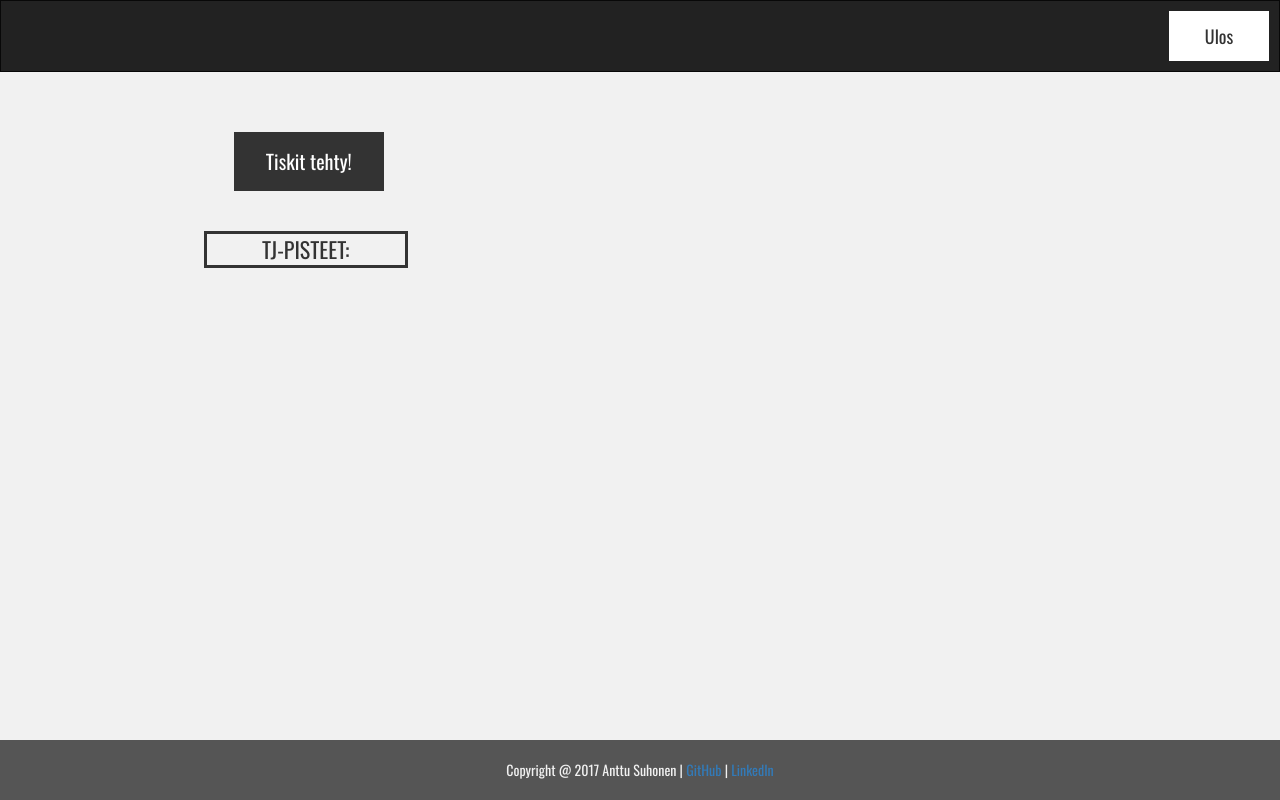
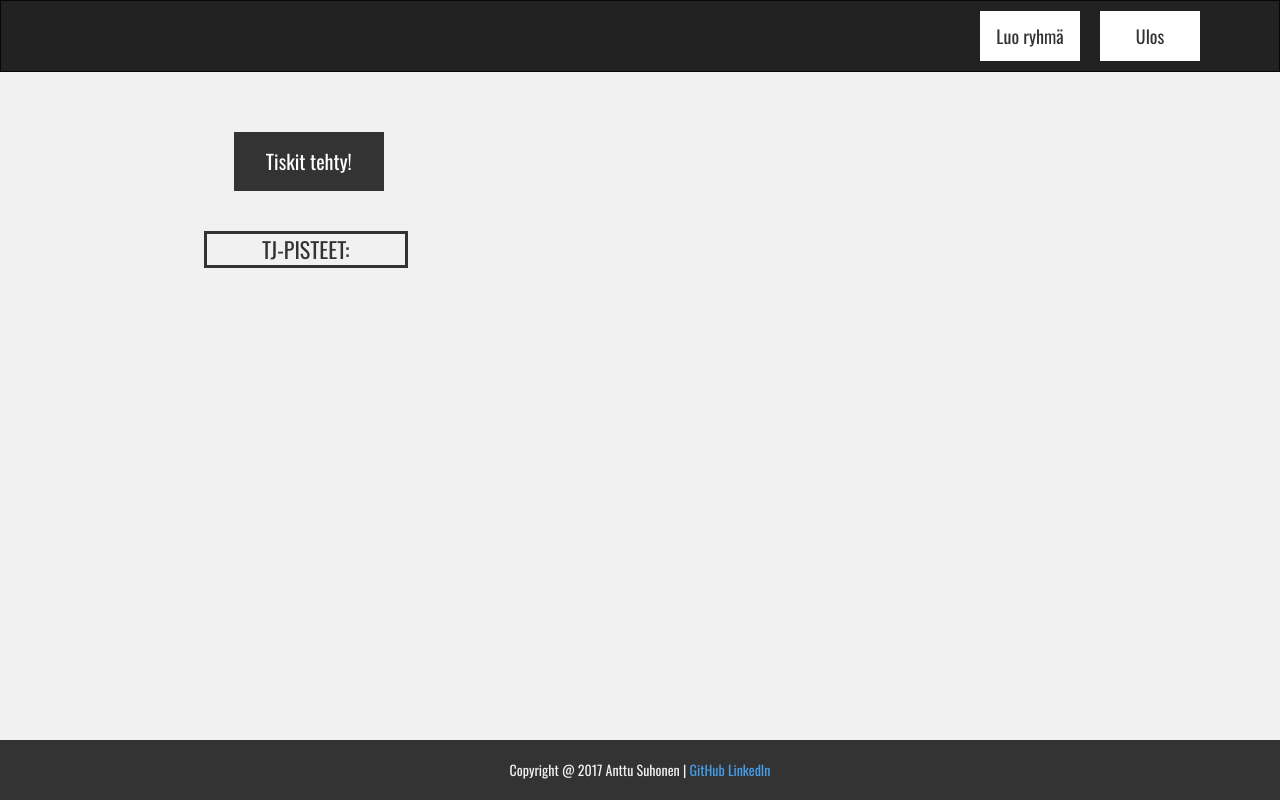
Before and after one commit to anttus/anttusuh.github.io, a PHP site: page /tiskijukka/index.html in a window 1280 px wide. Run offline with PHP 8.4, Linux system fonts and the light colour scheme; some libraries are stand-ins or nearby versions.

Commit message:
Style changes

```diff
--- a/tiskijukka/css/style.css
+++ b/tiskijukka/css/style.css
@@ -17,6 +17,19 @@
 
 #navbar {
   margin-bottom: 0;
+}
+
+#navbarCollapsed {
+  padding: 20px;
+  border-radius: 0;
+}
+
+a {
+  color: #449eeb;
+}
+
+a:hover {
+  color: #81bef1;
 }
 
 .rightCol {
@@ -60,7 +73,7 @@
 }
 
 footer {
-  background-color: #555;
+  background-color: #333;
   position: absolute;
   right: 0;
   bottom: 0;
@@ -134,7 +147,7 @@ body::after {
   }
 }
 
-#logoutButton {
+.navbarButton {
   -webkit-transition-duration: 0.4s; /* Safari */
   transition-duration: 0.4s;
   width: 100px;
--- a/tiskijukka/index.html
+++ b/tiskijukka/index.html
@@ -7,6 +7,7 @@
   <meta charset="utf-8">
   <meta name="viewport" content="width=device-width, initial-scale=1">
   <link rel="stylesheet" href="https://maxcdn.bootstrapcdn.com/bootstrap/3.3.7/css/bootstrap.min.css">
+  <link rel="stylesheet" href="https://cdnjs.cloudflare.com/ajax/libs/font-awesome/4.7.0/css/font-awesome.min.css">
   <link rel="stylesheet" href="css/style.css">
 
   <script src="https://ajax.googleapis.com/ajax/libs/jquery/3.2.1/jquery.min.js"></script>
@@ -27,14 +28,35 @@
 </head>
 
 <!-- NAVBAR -->
-<nav class="navbar navbar-inverse" id="navbar">
+<!-- <nav class="navbar navbar-inverse" id="navbar">
   <div class="container-fluid">
-    <a id="logoutButton" class="btn btn-default btn-lg btn-square " >Ulos</a>
+    <button id="logoutButton" class="navbarButton btn btn-default btn-lg btn-square" >Ulos</button>
+    <button id="groupButton" class="navbarButton btn btn-default btn-lg btn-square" >Luo ryhmä</button>
     <div class="navbar-header">
       <a id="navbarTitle" class="navbar-brand"></a>
     </div>
   </div>
-</nav>
+</nav> -->
+<nav class="navbar navbar-inverse" id="navbar">
+      <div class="container">
+        <div class="navbar-header">
+          <button type="button" class="navbar-toggle collapsed" data-toggle="collapse" data-target="#toggle-nav" aria-expanded="false" id="navbarCollapsed">
+            <span class="sr-only">Toggle navigation</span>
+            <span class="icon-bar"></span>
+            <span class="icon-bar"></span>
+            <span class="icon-bar"></span>
+          </button>
+          <a class="navbar-brand" id="navbarTitle"></a>
+        </div>
+
+        <div class="collapse navbar-collapse" id="toggle-nav">
+          <ul class="nav navbar-nav navbar-right">
+            <button id="logoutButton" class="navbarButton btn btn-default btn-lg btn-square" >Ulos</button>
+            <button id="groupButton" class="navbarButton btn btn-default btn-lg btn-square" >Luo ryhmä</button>
+          </ul>
+        </div>
+      </div> <!-- close container div -->
+    </nav> <!-- close navbar nav -->
 
 <!-- BODY -->
 <body>
@@ -66,7 +88,7 @@
 
   <!-- FOOTER -->
   <footer class="container-fluid text-center" >
-    <div id="footerText">Copyright @ 2017 Anttu Suhonen | <a target="_blank"  href="https://github.com/anttus/" >GitHub</a> |
+    <div id="footerText">Copyright @ 2017 Anttu Suhonen | <a target="_blank"  href="https://github.com/anttus/" >GitHub</a>
       <a target="_blank" href="https://www.linkedin.com/in/anttu-suhonen/" >LinkedIn</a>
       <!-- </br><p style="font-size: 10px; padding-top: 5px;">Powered by Google Firebase | <a target="_blank" href="https://firebase.google.com/terms/">Terms of Service</p></a> -->
     </div>
```
